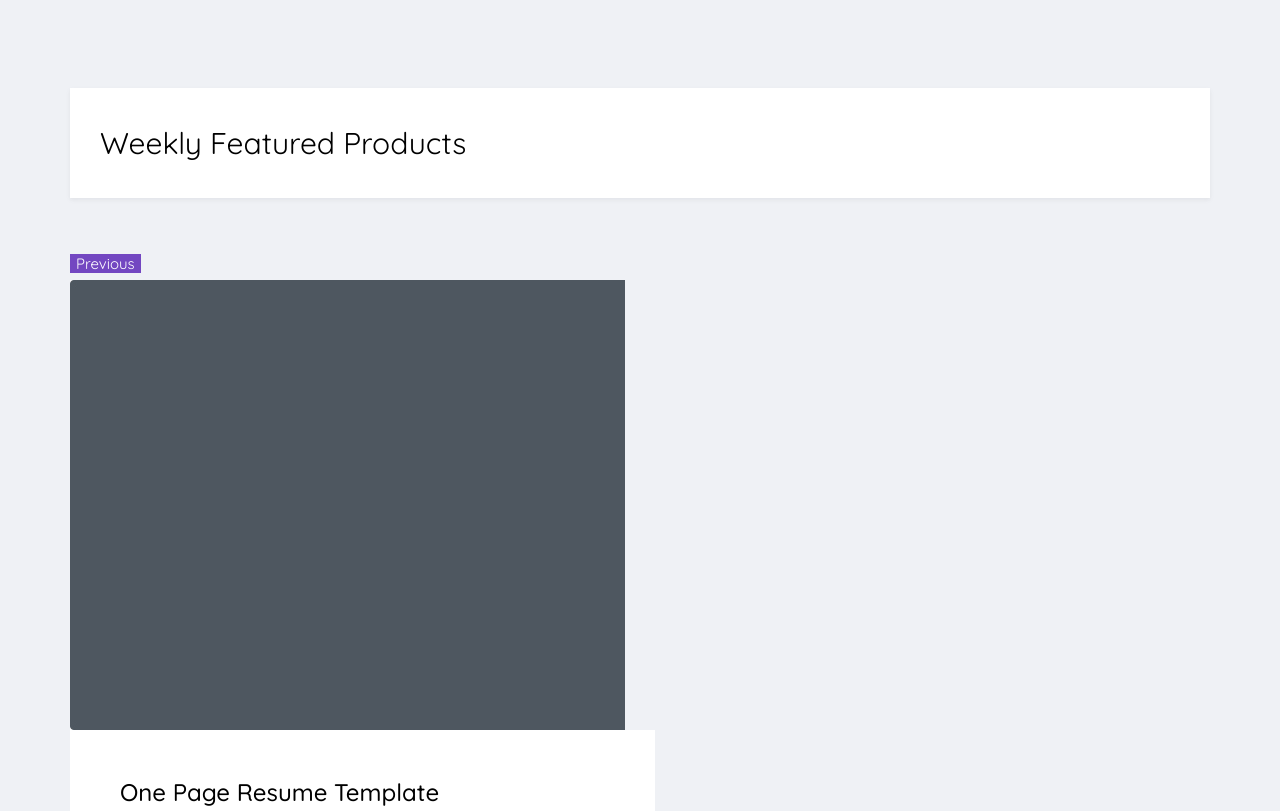
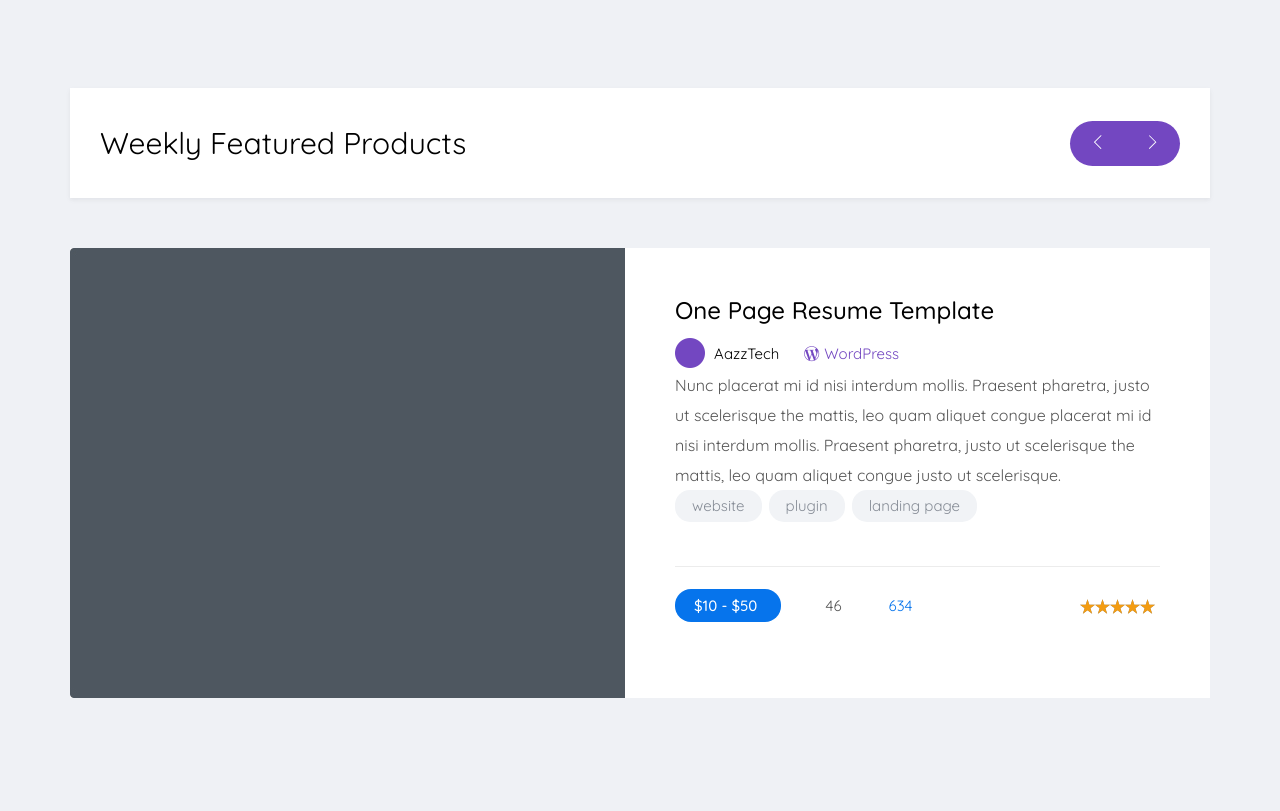
Before and after one commit to crazyyyboy/MartPlace, a website: page app/index.html in a window 1280 px wide. Shown: the part 1620-2431 px from the top of the page. Drawn offline with nearby package versions, Linux system fonts and the light colour scheme.

Commit message:
fixed slider

```diff
--- a/app/js/main.js
+++ b/app/js/main.js
@@ -12,6 +12,10 @@ $(function(){
     $('.slider__inner').slick({
       dots: false,
       arrows: true,
+      slidesToShow: 1,
+      slidesToScroll: 1,
+      prevArrow: '<button class="slick-prev slick-arrow"><img src="images/left.png" alt=""></button>',
+      nextArrow: '<button class="slick-next slick-arrow"><img src="images/right.png" alt=""></button>',
     });
 
 });
--- a/app/scss/style.scss
+++ b/app/scss/style.scss
@@ -307,13 +307,37 @@
    box-shadow: 0px 2px 4px 0px rgba(108, 111, 115, 0.1);
    margin-bottom: 50px;
 }
+.slick-slider{
+   button{
+      border: none;
+
+   }
+}
+.slick-arrow{
+   width: 55px;
+   height: 45px;
+   background-color: #7347c1;
+   position: absolute;
+   outline: none;
+}
+.slick-prev{
+   border-radius: 23px 0 0 23px;
+   top: -127px;
+   right: 85px;
+
+}
+.slick-next{
+   border-radius: 0 23px 23px 0;
+   top: -127px;
+   right: 30px;
+}
 .slider__title{
    color: #000;
    font-size: 30px;
    padding-left: 30px;
 }
 .slider__items{
-   display: flex;
+   display: flex !important;
    justify-content: space-between;
    &-img{
       max-width: 555px;
@@ -407,12 +431,6 @@
       color: $blue;
    }
 }
-.slick-slider{
-   button{
-      border: none;
-      background-color: #7347c1;
-      color: #fff;
-   }
-}
+
 
 //end slider
```
Also changed, not shown: app/index.html (+2 -0 lines), app/css/style.min.css, app/images/left.png (added), app/images/right.png (added).
